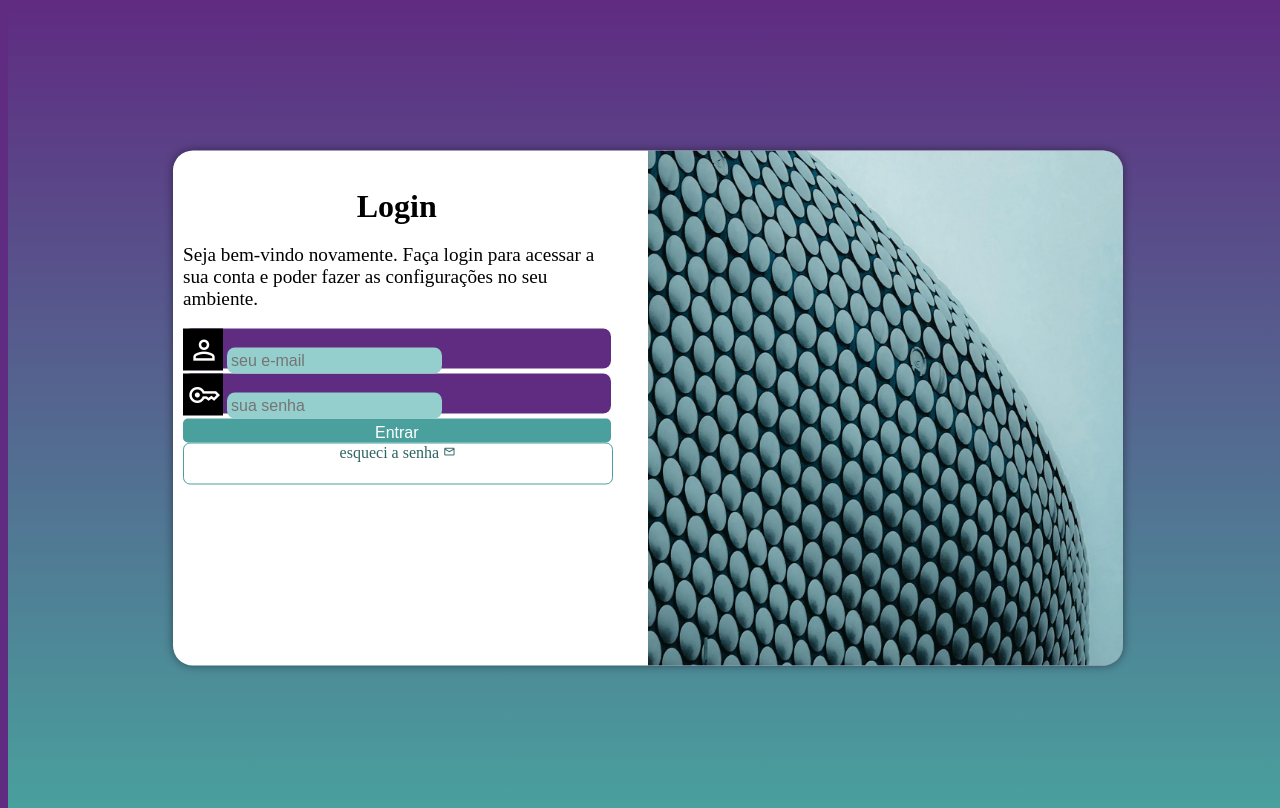
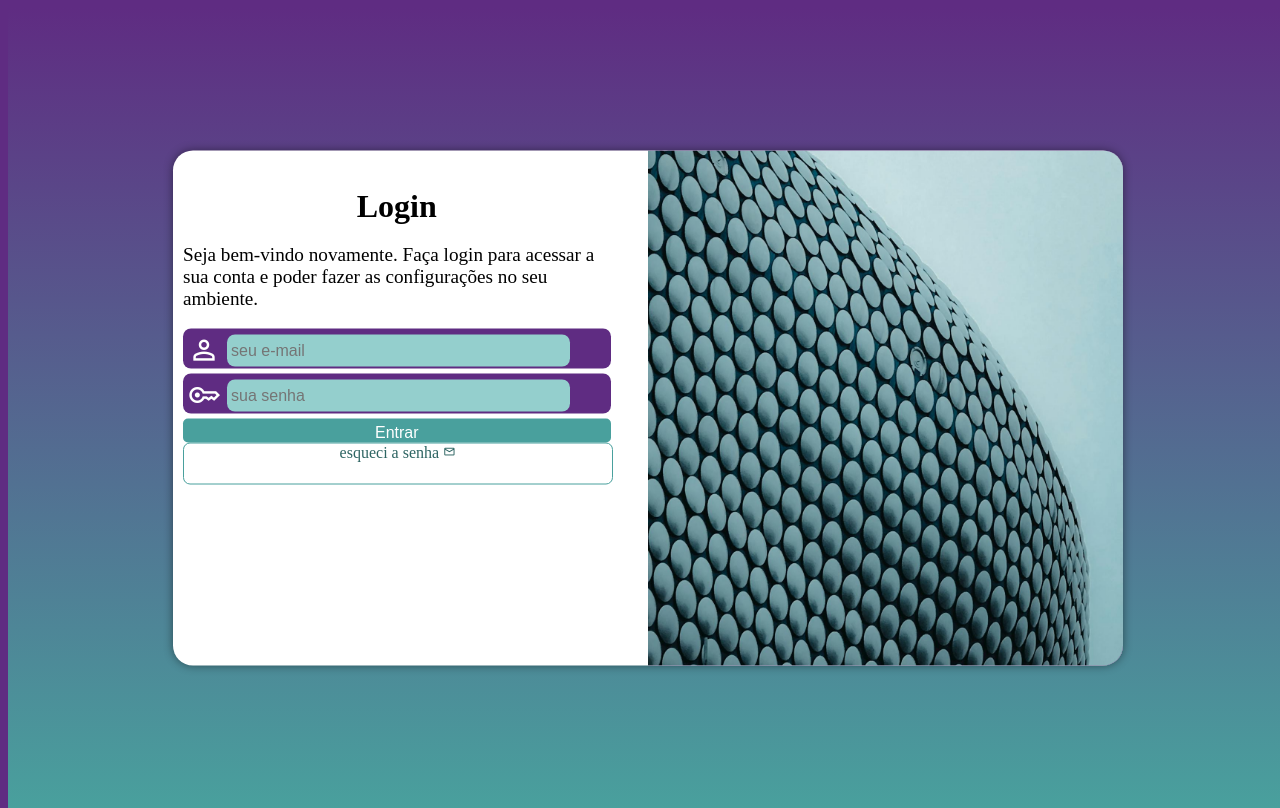
Before and after one commit to RenanAyres/projeto-login, a plain HTML site: page index.html in a window 1280 px wide. Drawn offline with nearby package versions, Linux system fonts and the light colour scheme.

Commit message:
mudança final

```diff
--- a/estilos/style.css
+++ b/estilo/style.css
@@ -80,7 +80,7 @@ form > .campo {
 
 .campo > span {
     color: white;
-    background-color: black;
+
     font-size: 2em;
     width: 30px;
     padding: 5px;
@@ -89,8 +89,9 @@ form > .campo {
 .campo > input {
     background-color: #94cfcd;
     font-size: 1em;
-    width:
-    transform: translateY( -50px);
+    width: calc(90% - 50px);
+    height: 60%;
+    transform:translateY(-10px);
     border: 0px;
     border-radius: 8px;
     padding: 4px;
--- a/index.html
+++ b/index.html
@@ -5,7 +5,7 @@
     <meta name="viewport" content="width=device-width, initial-scale=1.0">
     <title>login</title>
     <link rel="stylesheet" href="https://fonts.googleapis.com/css2?family=Material+Symbols+Outlined:opsz,wght,FILL,GRAD@20..48,100..700,0..1,-50..200" />
-    <link rel="stylesheet" href="estilos/style.css">
+    <link rel="stylesheet" href="estilo/style.css">
     <link rel="stylesheet" href="estilo/media-query.css">
 </head>
 <body>
```
